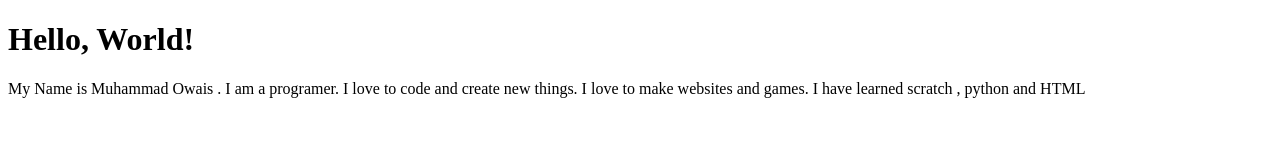
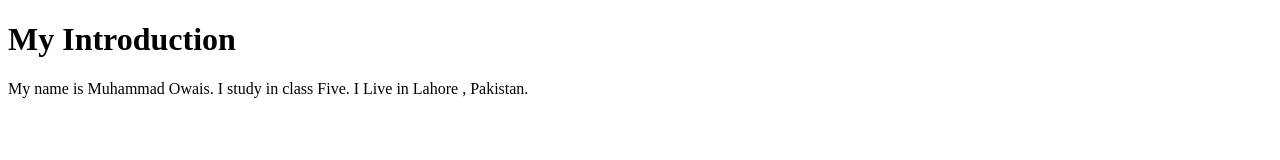
Before and after one commit to gcs-abdulwahab/owaisweb, a plain HTML site: page index.html in a window 1280 px wide. Drawn offline with Linux system fonts and the light colour scheme.

Commit message:
Update index.html

```diff
--- a/index.html
+++ b/index.html
@@ -1,17 +1,12 @@
 <!DOCTYPE html>
 <html lang="en">
 	<head>
-		<meta charset="UTF-8" />
-		<meta name="viewport" content="width=device-width, initial-scale=1.0" />
-		<title>Document</title>
+		<title>Practise Web Session</title>
 	</head>
 	<body>
-		<h1>Hello, World!</h1>
-		<p>
-			My Name is Muhammad Owais .
-			I am  a programer. I love to code and create new things.
-			I love to make websites and games.
-			I have learned scratch , python and HTML		</p>
-
+		<h1>My Introduction</h1>
+		<p>My name is Muhammad Owais. I study in class Five.
+			I Live in Lahore , Pakistan.
+		</p>
 	</body>
 </html>
```
